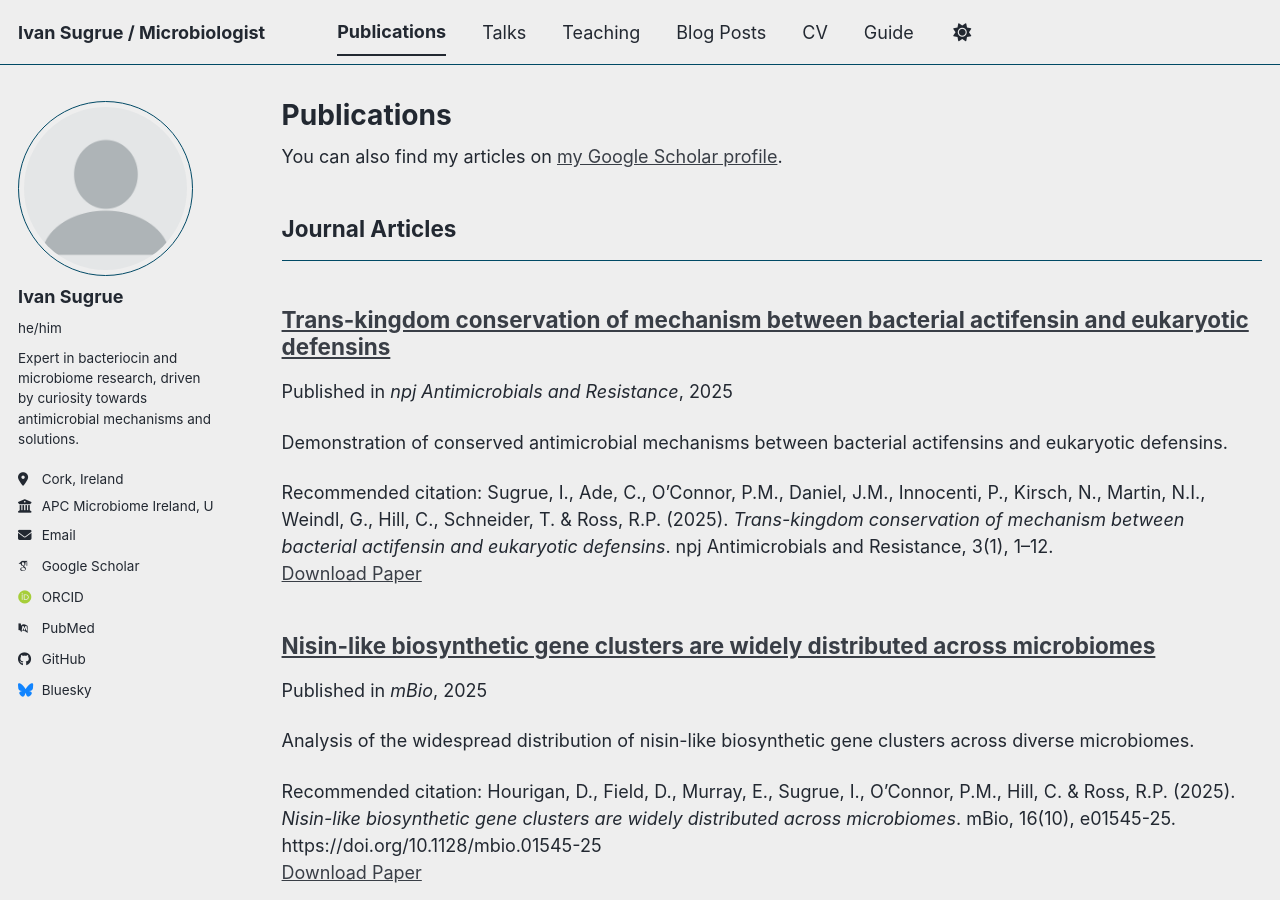
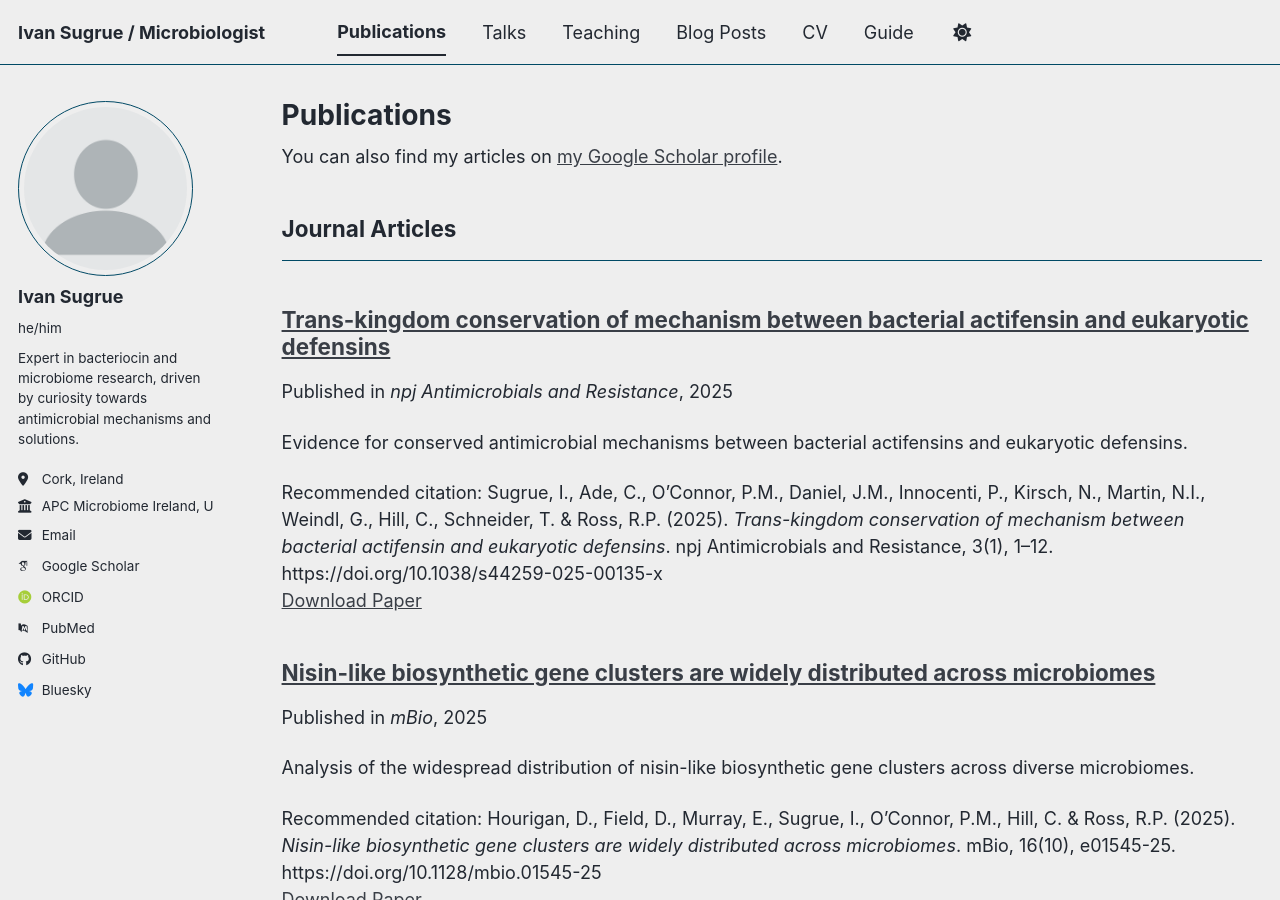
Before and after one commit to ivansugrue/ivansugrue.github.io, a Jekyll site: the page built from _pages/publications.html, in a window 1280 px wide and 900 px high. Built offline with Jekyll 4.4.1, drawn with Linux system fonts in a browser that asks for light colours; some web fonts are replaced; a script bundle is joined from its source files by our own code; library files that are not in the unit come from our copies.

Commit message:
Update excerpt and citation in publication metadata

```diff
--- a/_publications/2025-01-03-trans-kingdom-actifensin-defensins.md
+++ b/_publications/2025-01-03-trans-kingdom-actifensin-defensins.md
@@ -3,9 +3,9 @@ title: "Trans-kingdom conservation of mechanism between bacterial actifensin and
 collection: publications
 category: manuscripts
 permalink: /publication/2025-trans-kingdom-actifensin
-excerpt: "Demonstration of conserved antimicrobial mechanisms between bacterial actifensins and eukaryotic defensins."
+excerpt: "Evidence for conserved antimicrobial mechanisms between bacterial actifensins and eukaryotic defensins."
 date: 2025-01-03
 venue: "npj Antimicrobials and Resistance"
 paperurl: "https://doi.org/10.1038/s44259-025-00135-x"
-citation: "Sugrue, I., Ade, C., O’Connor, P.M., Daniel, J.M., Innocenti, P., Kirsch, N., Martin, N.I., Weindl, G., Hill, C., Schneider, T. & Ross, R.P. (2025). <i>Trans-kingdom conservation of mechanism between bacterial actifensin and eukaryotic defensins</i>. npj Antimicrobials and Resistance, 3(1), 1–12."
+citation: "Sugrue, I., Ade, C., O’Connor, P.M., Daniel, J.M., Innocenti, P., Kirsch, N., Martin, N.I., Weindl, G., Hill, C., Schneider, T. & Ross, R.P. (2025). <i>Trans-kingdom conservation of mechanism between bacterial actifensin and eukaryotic defensins</i>. npj Antimicrobials and Resistance, 3(1), 1–12. https://doi.org/10.1038/s44259-025-00135-x"
 ---
```
